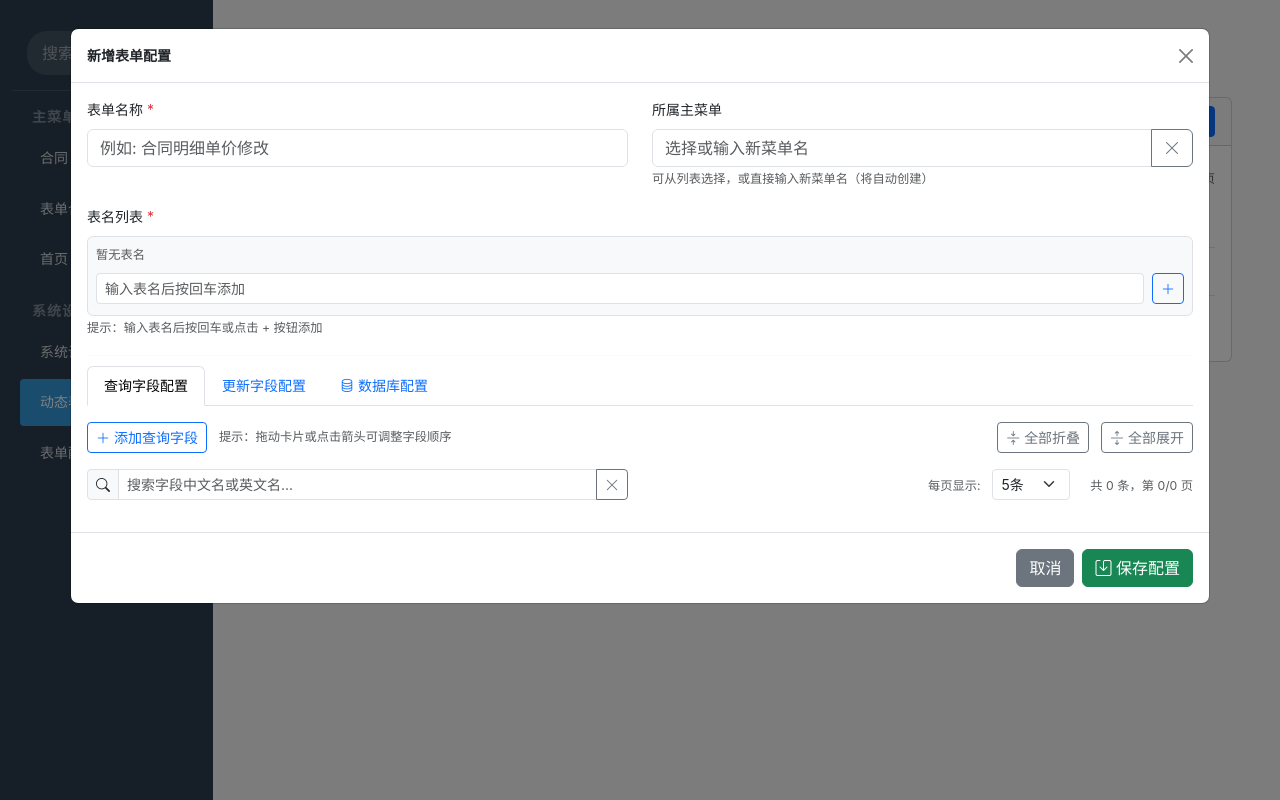
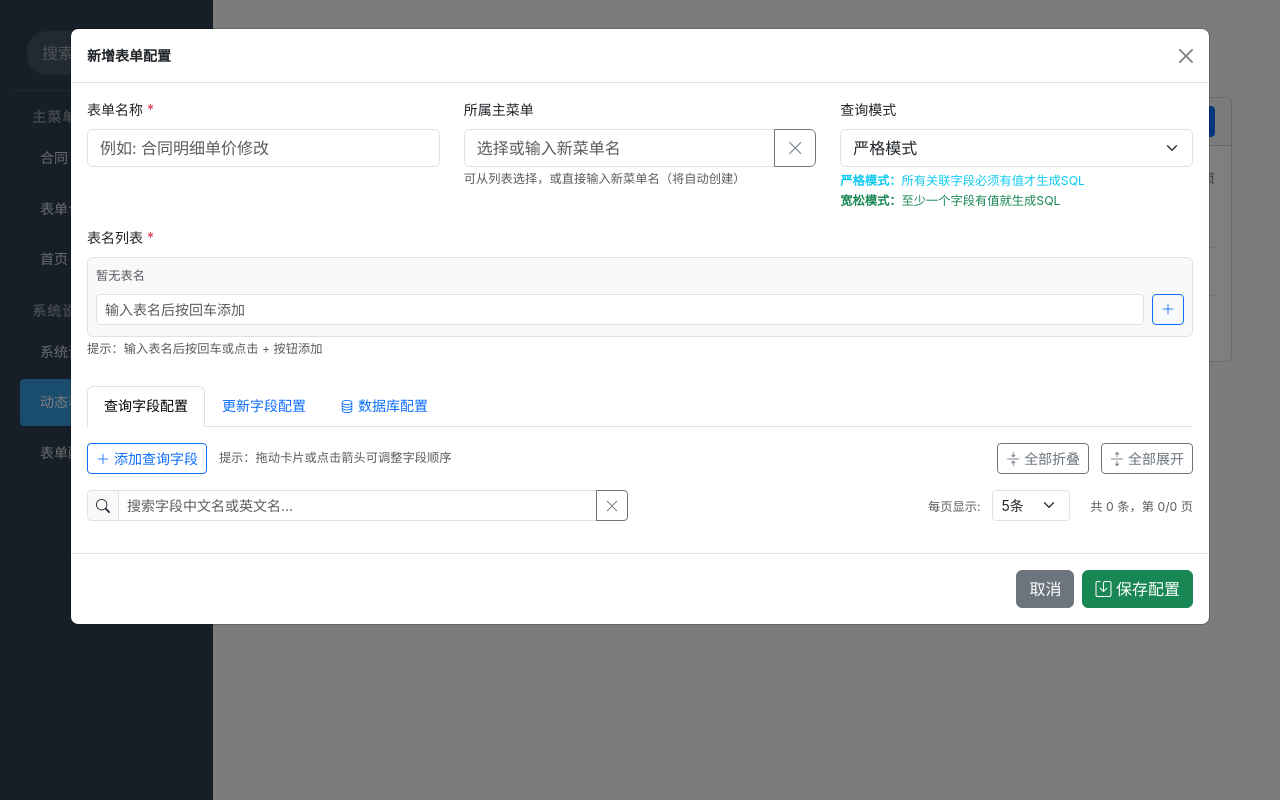
Before and after one commit to topawar/work_tools2, a Django app: page /table_config/ in a window 1280 px wide, after a click on "新增表单". Run offline with Django 5.2, Linux system fonts and the light colour scheme; data comes from the database, SQL or seed files in the repository; data that the repository does not hold is empty; some libraries are stand-ins or nearby versions.

Commit message:
新增严格模式和宽松模式

```diff
--- a/templates/table_config.html
+++ b/templates/table_config.html
@@ -81,11 +81,11 @@
                 <div class="modal-body">
                     <!-- 基本信息 -->
                     <div class="row mb-3">
-                        <div class="col-md-6">
+                        <div class="col-md-4">
                             <label class="form-label">表单名称 <span class="text-danger">*</span></label>
                             <input type="text" class="form-control" id="formName" placeholder="例如: 合同明细单价修改">
                         </div>
-                        <div class="col-md-6">
+                        <div class="col-md-4">
                             <label class="form-label">所属主菜单</label>
                             <div class="input-group">
                                 <input type="text" class="form-control" id="parentMenuInput"
@@ -99,6 +99,17 @@
                                 </button>
                             </div>
                             <small class="text-muted">可从列表选择，或直接输入新菜单名（将自动创建）</small>
+                        </div>
+                        <div class="col-md-4">
+                            <label class="form-label">查询模式</label>
+                            <select class="form-select" id="queryModeSelect">
+                                <option value="strict" selected>严格模式</option>
+                                <option value="loose">宽松模式</option>
+                            </select>
+                            <small class="text-muted d-block mt-1">
+                                <span class="text-info"><strong>严格模式：</strong>所有关联字段必须有值才生成SQL</span><br>
+                                <span class="text-success"><strong>宽松模式：</strong>至少一个字段有值就生成SQL</span>
+                            </small>
                         </div>
                     </div>
 
@@ -677,6 +688,9 @@
                             document.getElementById('parentMenuInput').value = config.parentMenuName;
                         }
 
+                        // 设置查询模式
+                        document.getElementById('queryModeSelect').value = config.queryMode || 'strict';
+
                         tableNameList = config.tableNameList || [];
                         renderTableTags();
 
@@ -863,6 +877,7 @@
 
             document.getElementById('formName').value = '';
             document.getElementById('parentMenuInput').value = '';
+            document.getElementById('queryModeSelect').value = 'strict';  // 默认严格模式
             tableNameList = [];
             renderTableTags();
 
@@ -2882,6 +2897,7 @@
                     formName: formName,
                     tableNameList: tableNameList,
                     parentMenuId: parentMenuId,
+                    queryMode: document.getElementById('queryModeSelect').value,  // 添加查询模式
                     queryItems: queryItems,
                     updateItems: updateItems,
                     databaseIpIds: selectedDatabaseIpIds,  // 添加数据库IP配置ID列表
--- a/work_tools2/models.py
+++ b/work_tools2/models.py
@@ -12,9 +12,15 @@ VALID_RULES = [
 
 class FormConfig(models.Model):
     """动态表单配置主表"""
+    QUERY_MODES = [
+        ('strict', '严格模式'),
+        ('loose', '宽松模式'),
+    ]
+
     form_name = models.CharField(max_length=100, verbose_name="表单名称")
     table_name_list = models.JSONField(verbose_name="表名列表", default=list)
     database_ip_ids = models.JSONField(verbose_name="数据库IP配置ID列表", default=list)
+    query_mode = models.CharField(max_length=20, choices=QUERY_MODES, default='strict', verbose_name="查询模式")
     is_active = models.BooleanField(default=True, verbose_name="是否启用")
     created_at = models.DateTimeField(auto_now_add=True, verbose_name="创建时间")
     updated_at = models.DateTimeField(auto_now=True, verbose_name="更新时间")
--- a/work_tools2/views/form_config_views.py
+++ b/work_tools2/views/form_config_views.py
@@ -152,6 +152,7 @@ def save_form_config(request):
                     config.form_name = form_name
                     config.table_name_list = table_name_list
                     config.database_ip_ids = database_ip_ids
+                    config.query_mode = data.get('queryMode', 'strict')  # 添加查询模式，默认严格
                     config.save()
 
                     menu_url = f'/dynamic/{form_id}'
@@ -181,6 +182,7 @@ def save_form_config(request):
                     form_name=form_name,
                     table_name_list=table_name_list,
                     database_ip_ids=database_ip_ids,
+                    query_mode=data.get('queryMode', 'strict'),  # 添加查询模式，默认严格
                     is_active=True,
                 )
                 form_id = config.id
@@ -393,6 +395,7 @@ def get_form_config_detail(request, form_id):
                     'formName': config.form_name,
                     'tableNameList': config.table_name_list,
                     'databaseIpIds': config.database_ip_ids,
+                    'queryMode': config.query_mode,  # 添加查询模式
                     'parentMenuName': parent_menu_name,
                     'queryItems': query_items,
                     'updateItems': update_items,
```
Also changed, not shown: work_tools2/views/dynamic_views.py (+54 -19 lines).
